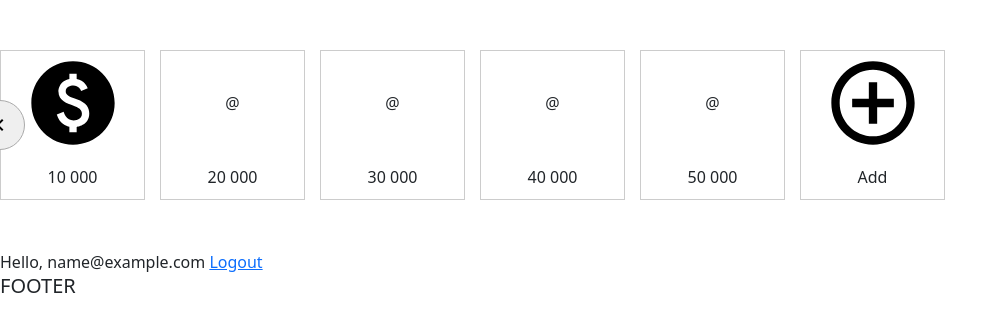
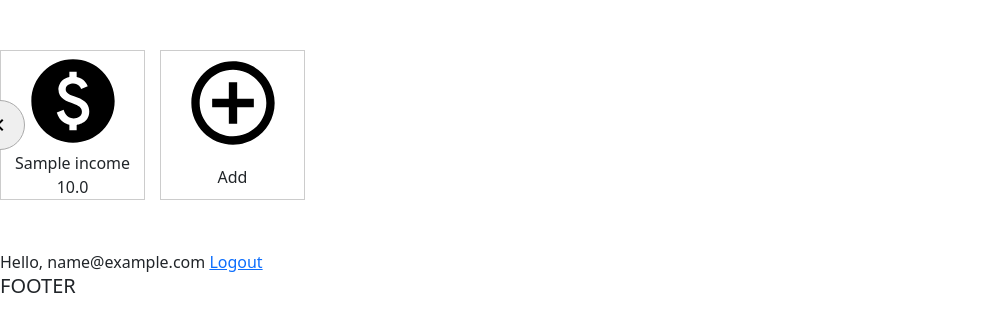
Before and after one commit to artem-shestakov/FamilyBudget, a Django app: page / in a window 1280 px wide. Shown: the part 56-388 px from the top of the page, without its empty margins (0-1008 px from the left). Run offline with Django 4.2, Linux system fonts and the light colour scheme; a user stored in the database is signed in; tables that the repository leaves empty hold one stand-in row (values such as "Sample post"); some libraries are stand-ins or nearby versions.

Commit message:
Add create income view

```diff
--- a/budget/admin.py
+++ b/budget/admin.py
@@ -4,3 +4,7 @@
 @admin.register(Wallet)
 class WalletAdmin(admin.ModelAdmin):
     pass
+
+@admin.register(Incomes)
+class IncomesAdmin(admin.ModelAdmin):
+    pass
--- a/budget/models.py
+++ b/budget/models.py
@@ -1,3 +1,4 @@
+from turtle import title
 from django.utils import timezone
 from django.db import models
 
@@ -23,9 +24,23 @@ class Wallet(models.Model):
         return self.owner.email
 
 class Incomes(models.Model):
-    title = models.CharField(max_length=250, blank=False)
-    created_at = models.DateField()
+    wallet = models.ForeignKey(
+        Wallet,
+        null=False,
+        blank=False,
+        on_delete=models.PROTECT
+    )
+    title = models.CharField(
+        unique=True,
+        max_length=250,
+        blank=False
+    )
+    created_at = models.DateField(default=timezone.now)
     is_active = models.BooleanField(default=True)
+    amount = models.FloatField(default=0)
+
+    def __str__(self) -> str:
+        return str(self.wallet)+'-'+str(self.title)
 
 class Savings(models.Model):
     title = models.CharField(max_length=250, blank=False)
--- a/budget/urls.py
+++ b/budget/urls.py
@@ -3,4 +3,6 @@ from . import views
 
 urlpatterns = [
     path('', views.index, name='index'),
+
+    path('income/create', views.create_income, name='create_income')
 ]
--- a/budget/views.py
+++ b/budget/views.py
@@ -1,7 +1,27 @@
 from django.contrib.auth.decorators import login_required
+from django.db import transaction
+from django.http import JsonResponse
 from django.shortcuts import render
+
+from budget.admin import IncomesAdmin
+
+from . import models
 
 @login_required(login_url='login')
 def index(request):
-    context = {}
+    user = request.user
+    user_wallet = user.wallet
+
+    context = {'incomes': user_wallet.incomes_set.all()}
     return render(request, 'budget/index.html', context)
+
+@transaction.non_atomic_requests
+def create_income(request):
+    title = request.POST.get("title")
+    user = request.user
+    user_wallet = user.wallet
+    income = models.Incomes(title=title, wallet=user_wallet)
+    income.save()
+    return JsonResponse({
+        'status': 'created'
+    })
--- a/templates/base.html
+++ b/templates/base.html
@@ -4,13 +4,14 @@
     <meta charset="UTF-8">
     <meta http-equiv="X-UA-Compatible" content="IE=edge">
     <meta name="viewport" content="width=device-width, initial-scale=1.0">
-    <link href="https://cdn.jsdelivr.net/npm/bootstrap@5.1.3/dist/css/bootstrap.min.css" rel="stylesheet" integrity="sha384-1BmE4kWBq78iYhFldvKuhfTAU6auU8tT94WrHftjDbrCEXSU1oBoqyl2QvZ6jIW3" crossorigin="anonymous">
-    <script src="https://code.jquery.com/jquery-3.2.1.slim.min.js" integrity="sha384-KJ3o2DKtIkvYIK3UENzmM7KCkRr/rE9/Qpg6aAZGJwFDMVNA/GpGFF93hXpG5KkN" crossorigin="anonymous"></script>
-    <script src="https://cdnjs.cloudflare.com/ajax/libs/popper.js/1.12.9/umd/popper.min.js" integrity="sha384-ApNbgh9B+Y1QKtv3Rn7W3mgPxhU9K/ScQsAP7hUibX39j7fakFPskvXusvfa0b4Q" crossorigin="anonymous"></script>
-    <script src="https://maxcdn.bootstrapcdn.com/bootstrap/4.0.0/js/bootstrap.min.js" integrity="sha384-JZR6Spejh4U02d8jOt6vLEHfe/JQGiRRSQQxSfFWpi1MquVdAyjUar5+76PVCmYl" crossorigin="anonymous"></script>
+    <link href="https://cdn.jsdelivr.net/npm/bootstrap@5.0.2/dist/css/bootstrap.min.css" rel="stylesheet" integrity="sha384-EVSTQN3/azprG1Anm3QDgpJLIm9Nao0Yz1ztcQTwFspd3yD65VohhpuuCOmLASjC" crossorigin="anonymous">
+    <script src="https://cdn.jsdelivr.net/npm/bootstrap@5.0.2/dist/js/bootstrap.bundle.min.js" integrity="sha384-MrcW6ZMFYlzcLA8Nl+NtUVF0sA7MsXsP1UyJoMp4YLEuNSfAP+JcXn/tWtIaxVXM" crossorigin="anonymous"></script>
+
     <script src="https://kit.fontawesome.com/5af9dca06b.js" crossorigin="anonymous"></script>
 
     <link href="https://fonts.googleapis.com/icon?family=Material+Icons" rel="stylesheet">
+
+    <script src="https://ajax.googleapis.com/ajax/libs/jquery/3.6.0/jquery.min.js"></script>
 
     <title>{% block title %}{% endblock %}</title>
 </head>
--- a/templates/budget/incomes.html
+++ b/templates/budget/incomes.html
@@ -41,7 +41,14 @@
         text-align: center;
         flex-grow: 0;
         flex-basis: 40px;
-        padding: 10px;
+        padding: 0px;
+        box-sizing: border-box;
+    }
+    .income .title {
+        text-align: center;
+        flex-grow: 0;
+        flex-basis: 40px;
+        padding: 0px;
         box-sizing: border-box;
     }
     .income .info {
@@ -79,45 +86,47 @@
     }
 </style>
 
+<!-- Modal -->
+<div class="modal fade" id="incomeAddModal" tabindex="-1" aria-labelledby="incomeAddModal" aria-hidden="true">
+    <div class="modal-dialog">
+        <div class="modal-content">
+            <div class="modal-header">
+                <h5 class="modal-title" id="exampleModalLabel">Create income</h5>
+                <button type="button" class="btn-close" data-bs-dismiss="modal" aria-label="Close"></button>
+            </div>
+            <div class="modal-body">
+                <label for="incomeTitle" class="form-label">Income title</label>
+                <div class="input-group mb-3">
+                    <input type="text" class="form-control" name="incomeTitle" id="incomeTitle" aria-describedby="basic-addon3">
+                </div>
+            </div>
+            <div class="modal-footer">
+                <button type="button" class="btn btn-secondary" data-bs-dismiss="modal">Cancel</button>
+                <button id="createIncome" type="button" class="btn btn-primary">Create</button>
+            </div>
+        </div>
+    </div>
+</div>
+
+<!-- Carousel -->
 <div class="carousel-container">
     <div class="carousel-inner">
         <div class="track">
+            {%for income in incomes %}
             <div class="card-container">
                 <div class="income">
                     <div class="image">
                         <img src="{% static 'icons/paid_black_24dp.svg' %}" alt="" width="100px">
                     </div>
-                    <div class="total">10 000</div>
+                    <div class="title">{{ income.title }}</div>
+                    <div class="total">{{ income.amount }}</div>
                 </div>
             </div>
-            <div class="card-container">
-                <div class="income">
-                    <div class="image">@</div>
-                    <div class="total">20 000</div>
-                </div>
-            </div>
-            <div class="card-container">
-                <div class="income">
-                    <div class="image">@</div>
-                    <div class="total">30 000</div>
-                </div>
-            </div>
-            <div class="card-container">
-                <div class="income">
-                    <div class="image">@</div>
-                    <div class="total">40 000</div>
-                </div>
-            </div>
-            <div class="card-container">
-                <div class="income">
-                    <div class="image">@</div>
-                    <div class="total">50 000</div>
-                </div>
-            </div>
+            {% endfor %}
             <div class="card-container">
                 <div class="income">
                     <div class="image">
-                        <input type="image" src="{% static 'icons/add_circle_outline_black_24dp.svg' %}" width="100px">
+                        <input type="image" src="{% static 'icons/add_circle_outline_black_24dp.svg' %}" width="100px" data-bs-toggle="modal" data-bs-target="#incomeAddModal">
                     </div>
                     <div class="info">Add</div>
                 </div>
@@ -138,7 +147,24 @@
     </div>
 </div>
 
+<!-- Scripts -->
 <script>
+    function getCookie(name) {
+        let cookieValue = null;
+        if (document.cookie && document.cookie !== '') {
+            const cookies = document.cookie.split(';');
+            for (let i = 0; i < cookies.length; i++) {
+                const cookie = cookies[i].trim();
+                // Does this cookie string begin with the name we want?
+                if (cookie.substring(0, name.length + 1) === (name + '=')) {
+                    cookieValue = decodeURIComponent(cookie.substring(name.length + 1));
+                    break;
+                }
+            }
+        }
+        return cookieValue;
+    }
+
     const prev  = document.querySelector('.prev');
     const next = document.querySelector('.next');
 
@@ -180,5 +206,25 @@
       track.style.transform = `translateX(-${index * carouselWidth}px)`;
     })
 
+    $('#createIncome').click(function(){
+        const csrftoken = getCookie('csrftoken');
+        var incomeTitle = $('input[name="incomeTitle"]').val().trim();
+        console.log(incomeTitle);
+        data = {
+            'title': incomeTitle
+        };
+        $.ajax({
+            url: "{% url 'create_income' %}",
+            method: "POST",
+            headers: {
+                'X-CSRFToken': csrftoken
+            },
+            data: data,
+            success: function(data) {
+                console.log(data)
+            }
+        })
+    })
+
 
 </script>
```
Also changed, not shown: budget/migrations/0003_incomes_amount.py (added), budget/migrations/0004_alter_incomes_created_at.py (added), budget/migrations/0005_alter_incomes_created_at.py (added), budget/migrations/0006_incomes_wallet.py (added), budget/migrations/0007_alter_incomes_title.py (added).
